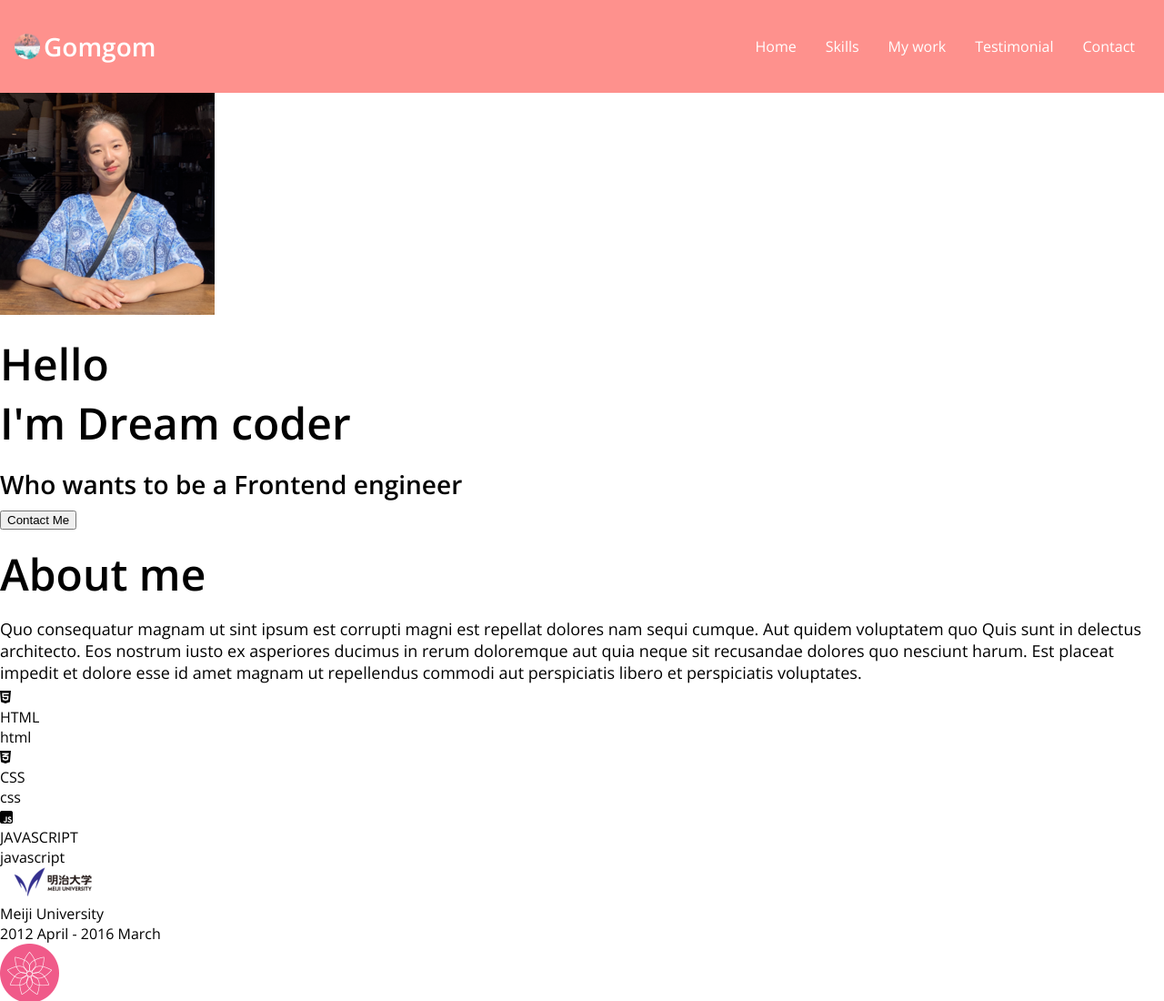
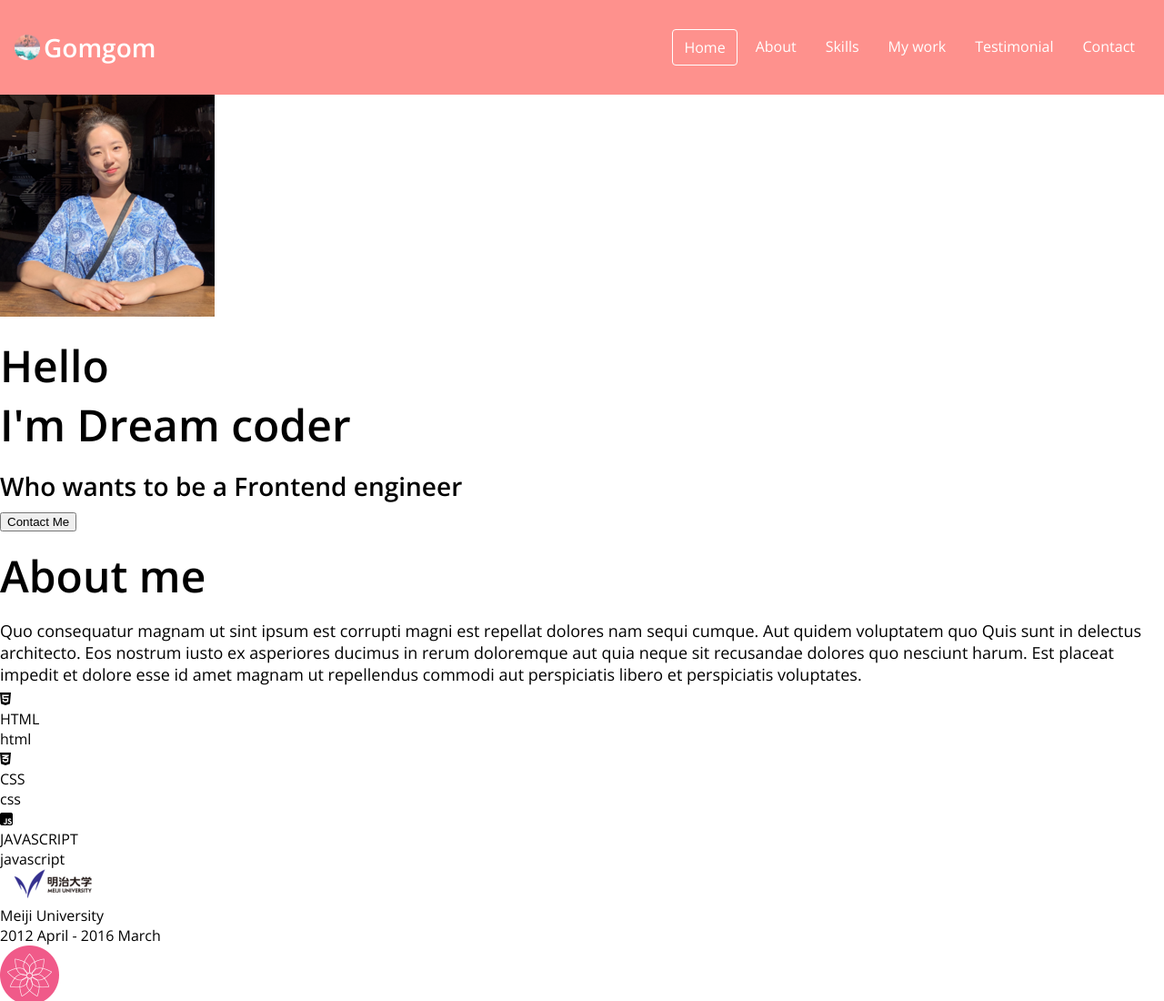
Before and after one commit to gomgom35b/portfolio-website-practice, a plain HTML site: page index.html in a window 1280 px wide. Shown: the top 1100 px of the page at 91% size. Drawn offline with nearby package versions, Linux system fonts and the light colour scheme.

Commit message:
HTML : Navbar__items

```diff
--- a/index.html
+++ b/index.html
@@ -16,18 +16,17 @@
     <!-- Navbar -->
     <nav id="navbar">
         <div class="navbar__logo">
-            <img src="./images/favicon.png" alt="logo" width="16px" height="16px">
+            <img src="./images/favicon.png" alt="logo">
             <a href="#">Gomgom</a>
         </div>
-        <div>
         <ul class="navbar__menu">
-                <li class="navbar__menu__item">Home</li>
+            <li class="navbar__menu__item active">Home</li>
+            <li class="navbar__menu__item">About</li>
             <li class="navbar__menu__item">Skills</li>
             <li class="navbar__menu__item">My work</li>
             <li class="navbar__menu__item">Testimonial</li>
             <li class="navbar__menu__item">Contact</li>
         </ul>
-        </div>
     </nav>
     <!-- Home -->
     <section id="home">
```
Lines whose indentation alone changed are shown as unchanged.
